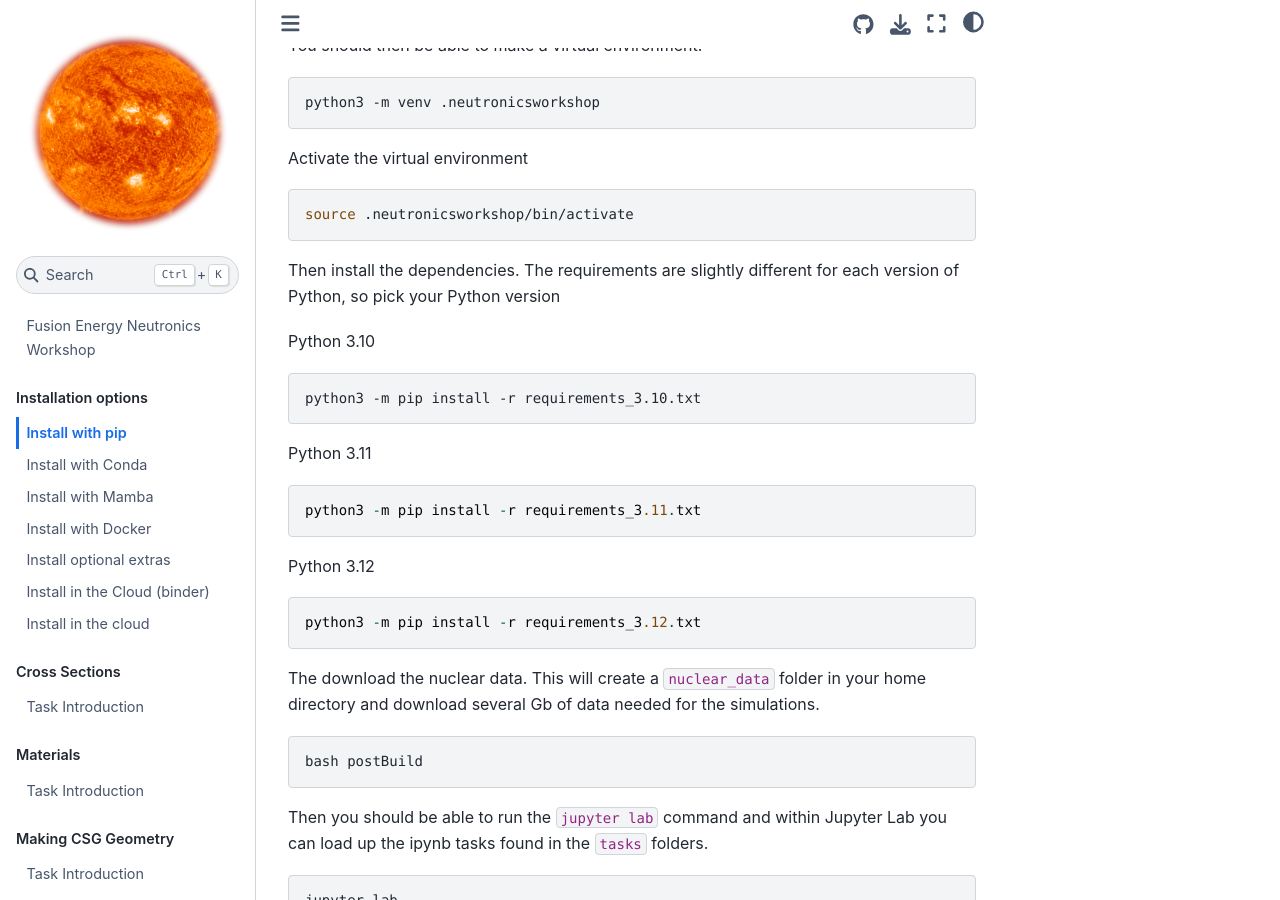
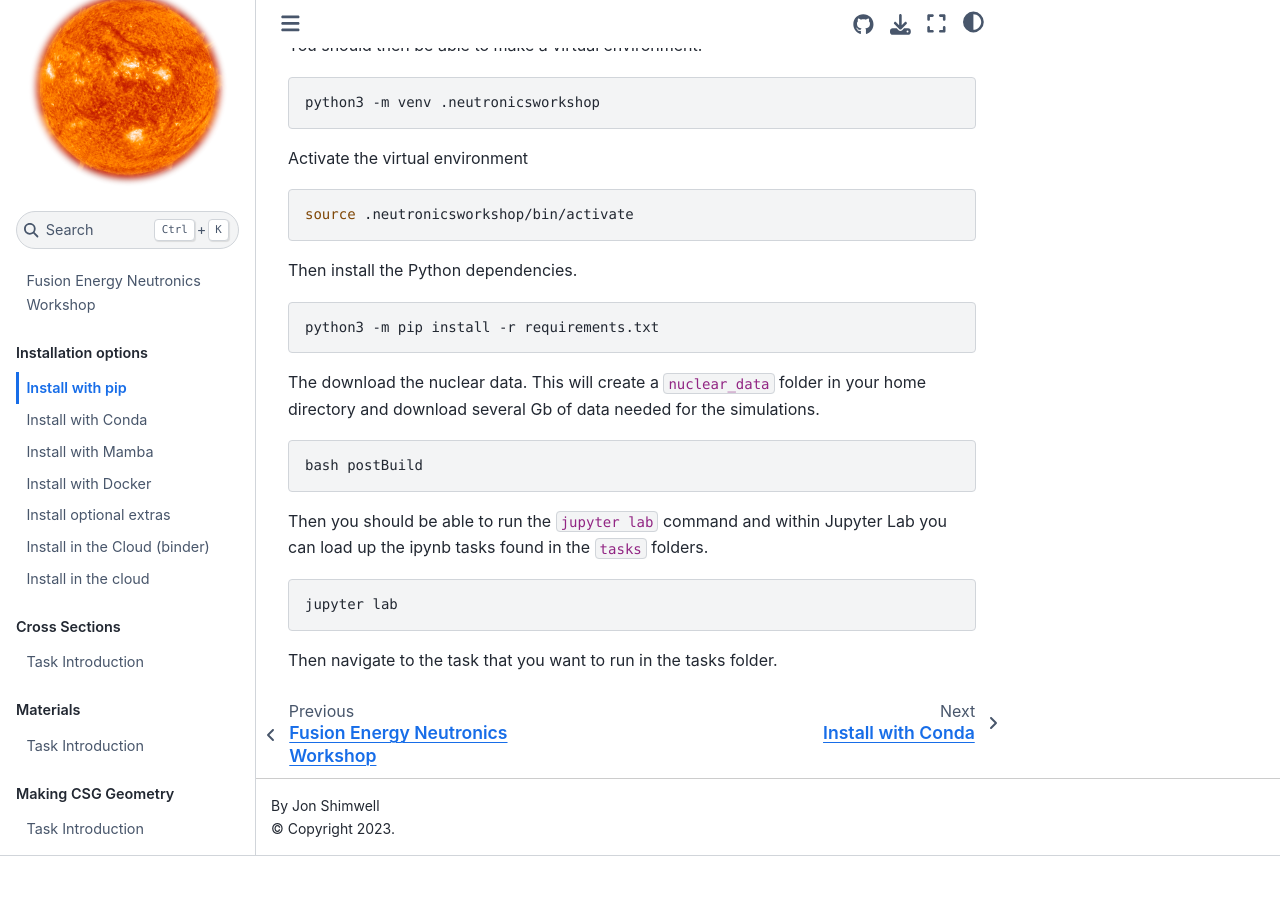
Before and after one commit to fusion-energy/neutronics-workshop, a Jupyter Book: the page built from docs/install_pip.md, in a window 1280 px wide and 900 px high, scrolled down 643 px. Built offline with Jupyter Book 1.0.4 settings and Sphinx 7.4.7 and the Sphinx Book theme 1.1.4, drawn with Linux system fonts in a browser that asks for light colours; pages that are not in the unit, such as notebooks, are missing from menus; after the commit the page ends 1499 px from its top, so only the background shows below that.

Commit message:
simpler pip install using extra index

````diff
--- a/docs/install_pip.md
+++ b/docs/install_pip.md
@@ -32,19 +32,10 @@ Activate the virtual environment
 source .neutronicsworkshop/bin/activate
 ```
 
-Then install the dependencies. The requirements are slightly different for each version of Python, so pick your Python version
+Then install the Python dependencies.
 
-Python 3.10
 ```bash
-python3 -m pip install -r requirements_3.10.txt
-```
-Python 3.11
-```
-python3 -m pip install -r requirements_3.11.txt
-```
-Python 3.12
-```
-python3 -m pip install -r requirements_3.12.txt
+python3 -m pip install -r requirements.txt
 ```
 
 The download the nuclear data. This will create a ```nuclear_data``` folder in your home directory and download several Gb of data needed for the simulations.
--- a/requirements_3.11.txt
+++ b/requirements.txt
@@ -1,7 +1,8 @@
+--extra-index-url https://shimwell.github.io/wheels
+moab
+openmc
 cadquery
 jupyterlab
-https://github.com/shimwell/wheels/raw/refs/heads/main/moab/moab-wheels-ubuntu-latest/moab-5.5.1-cp311-cp311-manylinux_2_28_x86_64.whl
-https://github.com/shimwell/wheels/raw/refs/heads/main/openmc/openmc-0.15.3-cp311-cp311-manylinux_2_28_x86_64.whl
 paramak
 remove_dagmc_tags
 pyvista
````
Also changed, not shown: requirements_3.10.txt (deleted, +0 -22 lines), requirements_3.12.txt (deleted, +0 -22 lines).
